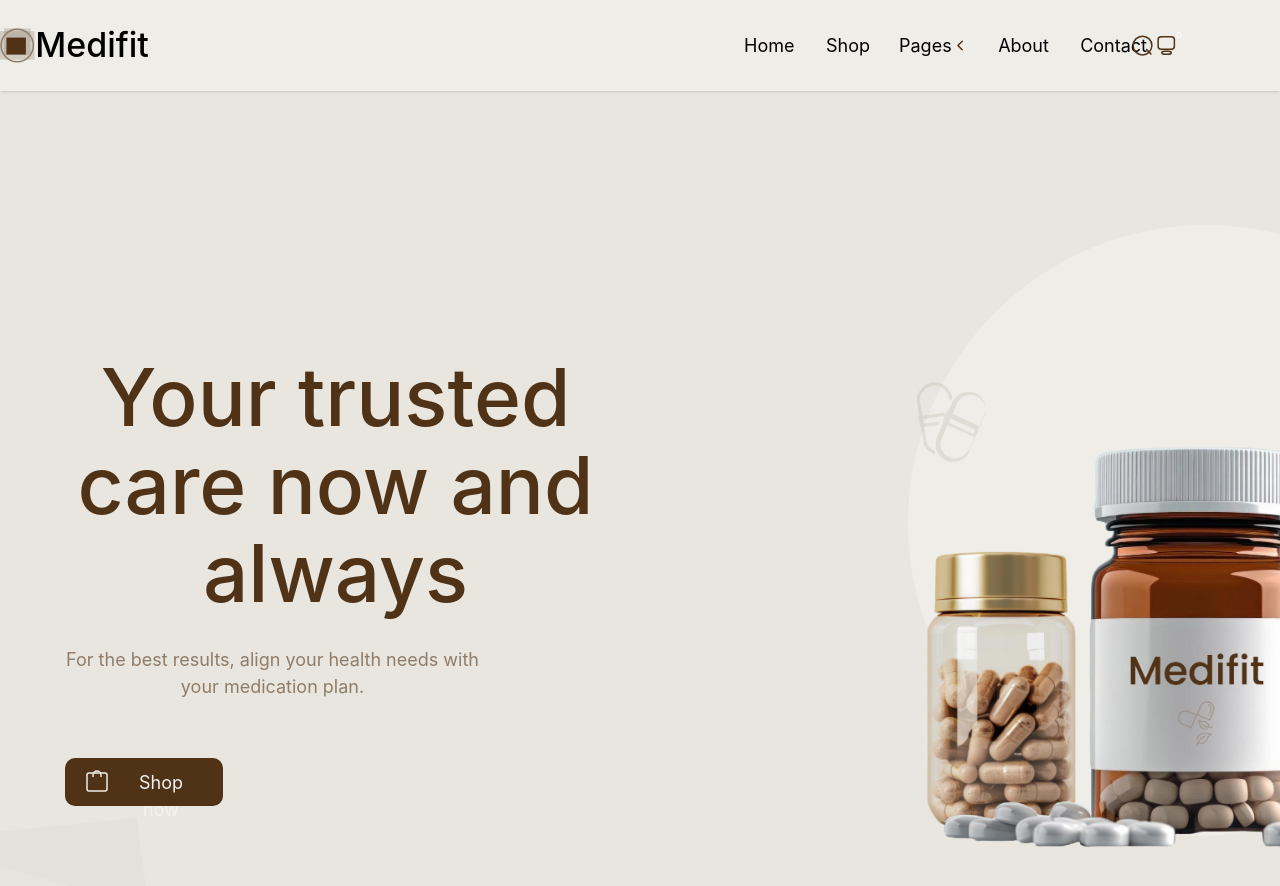
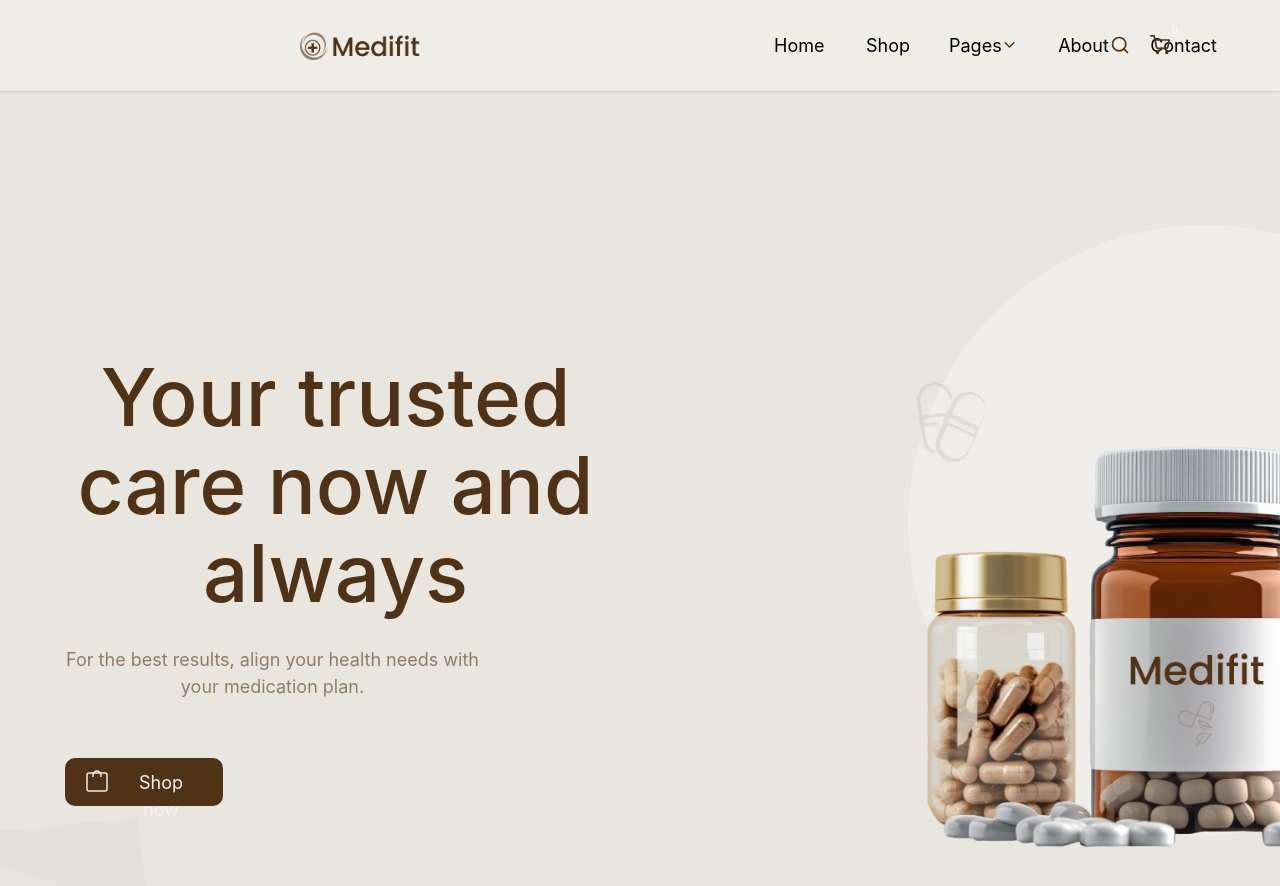
Before and after one commit to yrlwijesekara/Medifit, a React (Vite) app in the folder medfit-frontend/: page / in a window 1280 px wide. Shown: the top 886 px of the page. Built offline with nearby package versions, Linux system fonts and the light colour scheme.

Commit message:
feat: replace logo SVG with image and enhance Navbar layout and functionality

```diff
--- a/medfit-frontend/src/components/Navbar.jsx
+++ b/medfit-frontend/src/components/Navbar.jsx
@@ -1,4 +1,6 @@
 import { useState } from 'react';
+import { FiSearch, FiShoppingCart, FiMenu, FiX } from 'react-icons/fi';
+import logoImage from '../assets/home/logo.png';
 
 const Navbar = () => {
   const [isMenuOpen, setIsMenuOpen] = useState(false);
@@ -15,87 +17,41 @@
   return (
     <nav className="absolute w-full h-[91px] left-0 top-0 bg-[#EEEDE7] z-50 shadow-sm">
       <div className="w-full px-4 lg:px-8 h-full">
-        <div className="flex items-center justify-between h-full max-w-[1920px] mx-auto">
+        <div className="flex items-center justify-between h-full max-w-[1920px] mx-auto relative">
           {/* Logo Section - Group 189 */}
-          <div className="flex items-center lg:ml-[310px]">
-            <div className="flex items-center space-x-3 w-[157px] h-[37px]">
-              {/* Logo Icon - Group 123 */}
-              <div className="w-[35.22px] h-[35px] relative">
-                {/* Using the exact logo structure from your design */}
-                <svg
-                  width="35.22"
-                  height="35"
-                  viewBox="0 0 36 35"
-                  fill="none"
-                  xmlns="http://www.w3.org/2000/svg"
-                  className="w-full h-full"
-                >
-                  {/* Outer circle */}
-                  <circle cx="17.61" cy="17.5" r="16.5" stroke="#8F7D6A" strokeWidth="1.5" fill="none"/>
-
-                  {/* Background vectors */}
-                  <rect
-                    x="0.01"
-                    y="2.84"
-                    width="35.21"
-                    height="29.15"
-                    fill="#8F7D6A"
-                    opacity="0.3"
+          <div className="flex items-center lg:absolute lg:left-[300px] lg:top-1/2 lg:transform lg:-translate-y-1/2">
+            <div className="flex items-center w-[120px] h-[50px] cursor-pointer">
+              {/* Logo Image - Larger size to replace text */}
+              <div className="w-[120px] h-[50px] relative overflow-hidden">
+                <img
+                  src={logoImage}
+                  alt="Medifit Logo"
+                  className="w-full h-full object-contain"
                 />
-                  <rect
-                    x="4.11"
-                    y="0.01"
-                    width="26.99"
-                    height="27.11"
-                    fill="#8F7D6A"
-                    opacity="0.3"
-                  />
-
-                  {/* Medical cross - main elements */}
-                  <rect
-                    x="10.41"
-                    y="13.32"
-                    width="12.23"
-                    height="9.52"
-                    fill="#503217"
-                  />
-                  <rect
-                    x="6.59"
-                    y="9.41"
-                    width="19.87"
-                    height="17.34"
-                    fill="#503217"
-                  />
-                </svg>
               </div>
-
-              {/* Logo Text */}
-              <h1 className="text-[34px] font-medium font-poppins text-medifit-primary leading-[120%]">
-                Medifit
-              </h1>
             </div>
           </div>
 
           {/* Desktop Navigation Links - Frame 75 */}
-          <div className="hidden lg:flex items-center gap-[30px] absolute left-[744px] top-[32px] w-[403.14px] h-[26px]">
+          <div className="hidden lg:flex items-center gap-[40px] absolute left-[774px] top-[32px] w-[450px] h-[26px]">
             <a
               href="#home"
-              className="text-[18px] font-normal text-medifit-primary hover:text-medifit-secondary transition-colors duration-200 leading-[150%] w-[52px] h-[26px] flex items-center"
+              className="text-[18px] font-normal text-medifit-primary hover:text-medifit-secondary hover:bg-medifit-bg-secondary hover:scale-105 transition-all duration-200 leading-[150%] w-[52px] h-[26px] flex items-center rounded-md px-2"
             >
               Home
             </a>
             <a
               href="#shop"
-              className="text-[18px] font-normal text-medifit-primary hover:text-medifit-secondary transition-colors duration-200 leading-[150%] w-[43px] h-[26px] flex items-center"
+              className="text-[18px] font-normal text-medifit-primary hover:text-medifit-secondary hover:bg-medifit-bg-secondary hover:scale-105 transition-all duration-200 leading-[150%] w-[43px] h-[26px] flex items-center rounded-md px-2"
             >
               Shop
             </a>
 
             {/* Pages Dropdown - Group 122 */}
-            <div className="relative w-[69.14px] h-[26px]">
+            <div className="relative w-[69.14px] h-[26px] group">
               <button
                 onClick={togglePagesDropdown}
-                className="flex items-center space-x-2 text-[18px] font-normal text-medifit-primary hover:text-medifit-secondary transition-colors duration-200 leading-[150%] w-full h-full"
+                className="flex items-center space-x-2 text-[18px] font-normal text-medifit-primary hover:text-medifit-secondary hover:bg-medifit-bg-secondary hover:scale-105 transition-all duration-200 leading-[150%] w-full h-full rounded-md px-2"
               >
                 <span>Pages</span>
                 {/* Dropdown Arrow - fi_17808404 */}
@@ -106,7 +62,7 @@
                   fill="none"
                   xmlns="http://www.w3.org/2000/svg"
                   className={`transform transition-transform duration-200 ${
-                    isPagesDropdownOpen ? 'rotate-180' : 'rotate-[90.53deg]'
+                    isPagesDropdownOpen || 'group-hover:rotate-180'
                   }`}
                 >
                   <path
@@ -119,116 +75,65 @@
                 </svg>
               </button>
 
-              {/* Dropdown Menu */}
-              {isPagesDropdownOpen && (
-                <div className="absolute top-full left-0 mt-2 w-48 bg-white rounded-md shadow-lg border border-gray-200 py-2 z-50">
+              {/* Dropdown Menu - Shows on hover and click */}
+              <div className={`absolute top-full left-0 mt-2 w-48 bg-[#EEEDE7] rounded-md shadow-lg border border-gray-200 py-2 z-50 opacity-0 invisible group-hover:opacity-100 group-hover:visible transition-all duration-200 ${isPagesDropdownOpen ? 'opacity-100 visible' : ''}`}>
                 <a
                   href="#services"
-                    className="block px-4 py-2 text-medifit-primary hover:bg-medifit-bg-primary transition-colors duration-200"
+                  className="block px-4 py-2 text-medifit-primary hover:bg-medifit-bg-secondary hover:text-medifit-secondary hover:scale-105 transition-all duration-200 rounded-md mx-1"
                 >
                   Services
                 </a>
                 <a
                   href="#products"
-                    className="block px-4 py-2 text-medifit-primary hover:bg-medifit-bg-primary transition-colors duration-200"
+                  className="block px-4 py-2 text-medifit-primary hover:bg-medifit-bg-secondary hover:text-medifit-secondary hover:scale-105 transition-all duration-200 rounded-md mx-1"
                 >
                   Products
                 </a>
                 <a
                   href="#testimonials"
-                    className="block px-4 py-2 text-medifit-primary hover:bg-medifit-bg-primary transition-colors duration-200"
+                  className="block px-4 py-2 text-medifit-primary hover:bg-medifit-bg-secondary hover:text-medifit-secondary hover:scale-105 transition-all duration-200 rounded-md mx-1"
                 >
                   Testimonials
                 </a>
               </div>
-              )}
             </div>
 
             <a
               href="#about"
-              className="text-[18px] font-normal text-medifit-primary hover:text-medifit-secondary transition-colors duration-200 leading-[150%] w-[52px] h-[26px] flex items-center"
+              className="text-[18px] font-normal text-medifit-primary hover:text-medifit-secondary hover:bg-medifit-bg-secondary hover:scale-105 transition-all duration-200 leading-[150%] w-[52px] h-[26px] flex items-center rounded-md px-2"
             >
               About
             </a>
             <a
               href="#contact"
-              className="text-[18px] font-normal text-medifit-primary hover:text-medifit-secondary transition-colors duration-200 leading-[150%] w-[67px] h-[26px] flex items-center"
+              className="text-[18px] font-normal text-medifit-primary hover:text-medifit-secondary hover:bg-medifit-bg-secondary hover:scale-105 transition-all duration-200 leading-[150%] w-[67px] h-[26px] flex items-center rounded-md px-2"
             >
               Contact
             </a>
           </div>
 
           {/* Right Side Icons */}
-          <div className="flex items-center space-x-4 lg:absolute lg:right-[100px] lg:top-[33px]">
-            {/* Search Icon - search-2 at left: 1541px */}
-            <button className="p-2 hover:bg-medifit-bg-secondary rounded-md transition-colors duration-200 w-[25px] h-[25px] relative">
-              <svg
-                width="25"
-                height="25"
-                viewBox="0 0 25 25"
-                fill="none"
-                xmlns="http://www.w3.org/2000/svg"
-                className="absolute inset-0"
-              >
-                <circle
-                  cx="12.5"
-                  cy="12.5"
-                  r="9.375"
-                  stroke="#503217"
-                  strokeWidth="1.5"
-                  fill="none"
+          <div className="flex items-center space-x-4 lg:space-x-6 lg:absolute lg:right-[100px] lg:top-[25px]">
+            {/* Search Icon - Hidden on mobile */}
+            <button className="hidden sm:flex p-2 hover:bg-medifit-bg-secondary hover:scale-110 rounded-md transition-all duration-200 w-[40px] h-[40px] items-center justify-center">
+              <FiSearch
+                size={20}
+                color="#503217"
+                className="transition-transform duration-200 hover:scale-110"
               />
-                <path
-                  d="m21 21-4.35-4.35"
-                  stroke="#503217"
-                  strokeWidth="1.5"
-                  strokeLinecap="round"
-                  strokeLinejoin="round"
-                />
-              </svg>
             </button>
 
-            {/* Cart Icon with Badge - cart at left: 1586px */}
-            <button className="relative p-2 hover:bg-medifit-bg-secondary rounded-md transition-colors duration-200 w-[25px] h-[25px]">
-              <svg
-                width="25"
-                height="25"
-                viewBox="0 0 25 25"
-                fill="none"
-                xmlns="http://www.w3.org/2000/svg"
-                className="absolute inset-0"
-              >
-                {/* Cart body */}
-                <rect
-                  x="6.77"
-                  y="18.23"
-                  width="9.46"
-                  height="3.13"
-                  stroke="#503217"
-                  strokeWidth="1.5"
-                  strokeLinecap="round"
-                  strokeLinejoin="round"
-                  rx="3"
-                  fill="none"
+            {/* Cart Icon with Badge - Hidden on mobile */}
+            <button className="hidden sm:flex relative p-2 hover:bg-medifit-bg-secondary hover:scale-110 rounded-md transition-all duration-200 w-[40px] h-[40px] items-center justify-center">
+              <FiShoppingCart
+                size={20}
+                color="#503217"
+                className="transition-transform duration-200 hover:scale-110"
               />
-                {/* Cart main area */}
-                <rect
-                  x="3.13"
-                  y="3.65"
-                  width="16.25"
-                  height="12.5"
-                  stroke="#503217"
-                  strokeWidth="1.5"
-                  strokeLinecap="round"
-                  strokeLinejoin="round"
-                  rx="3"
-                  fill="none"
-                />
-              </svg>
 
-              {/* Cart Badge - Group 282 at left: 1605px */}
-              <div className="absolute -top-1 -right-1 w-[10.42px] h-[11.44px] bg-medifit-primary rounded-full flex items-center justify-center">
-                <span className="text-[8px] font-normal text-white leading-[150%]">
+              {/* Cart Badge */}
+              <div className="absolute -top-1 -right-1 w-[18px] h-[18px] bg-medifit-primary rounded-full flex items-center justify-center">
+                <span className="text-[10px] font-normal text-white leading-[150%]">
                   0
                 </span>
               </div>
@@ -237,33 +142,21 @@
             {/* Mobile Menu Toggle */}
             <button
               onClick={toggleMenu}
-              className="lg:hidden p-2 hover:bg-medifit-bg-secondary rounded-md transition-colors duration-200"
-            >
-              <svg
-                width="24"
-                height="24"
-                viewBox="0 0 24 24"
-                fill="none"
-                xmlns="http://www.w3.org/2000/svg"
+              className="lg:hidden p-2 hover:bg-medifit-bg-secondary hover:scale-110 rounded-md transition-all duration-200 w-[40px] h-[40px] flex items-center justify-center"
             >
               {isMenuOpen ? (
-                  <path
-                    d="M18 6L6 18M6 6l12 12"
-                    stroke="#503217"
-                    strokeWidth="2"
-                    strokeLinecap="round"
-                    strokeLinejoin="round"
+                <FiX
+                  size={20}
+                  color="#503217"
+                  className="transition-transform duration-200"
                 />
               ) : (
-                  <path
-                    d="M3 12h18M3 6h18M3 18h18"
-                    stroke="#503217"
-                    strokeWidth="2"
-                    strokeLinecap="round"
-                    strokeLinejoin="round"
+                <FiMenu
+                  size={20}
+                  color="#503217"
+                  className="transition-transform duration-200"
                 />
               )}
-              </svg>
             </button>
           </div>
         </div>
```
Also changed, not shown: medfit-frontend/src/assets/home/logo.png. Lines whose indentation alone changed are shown as unchanged.
